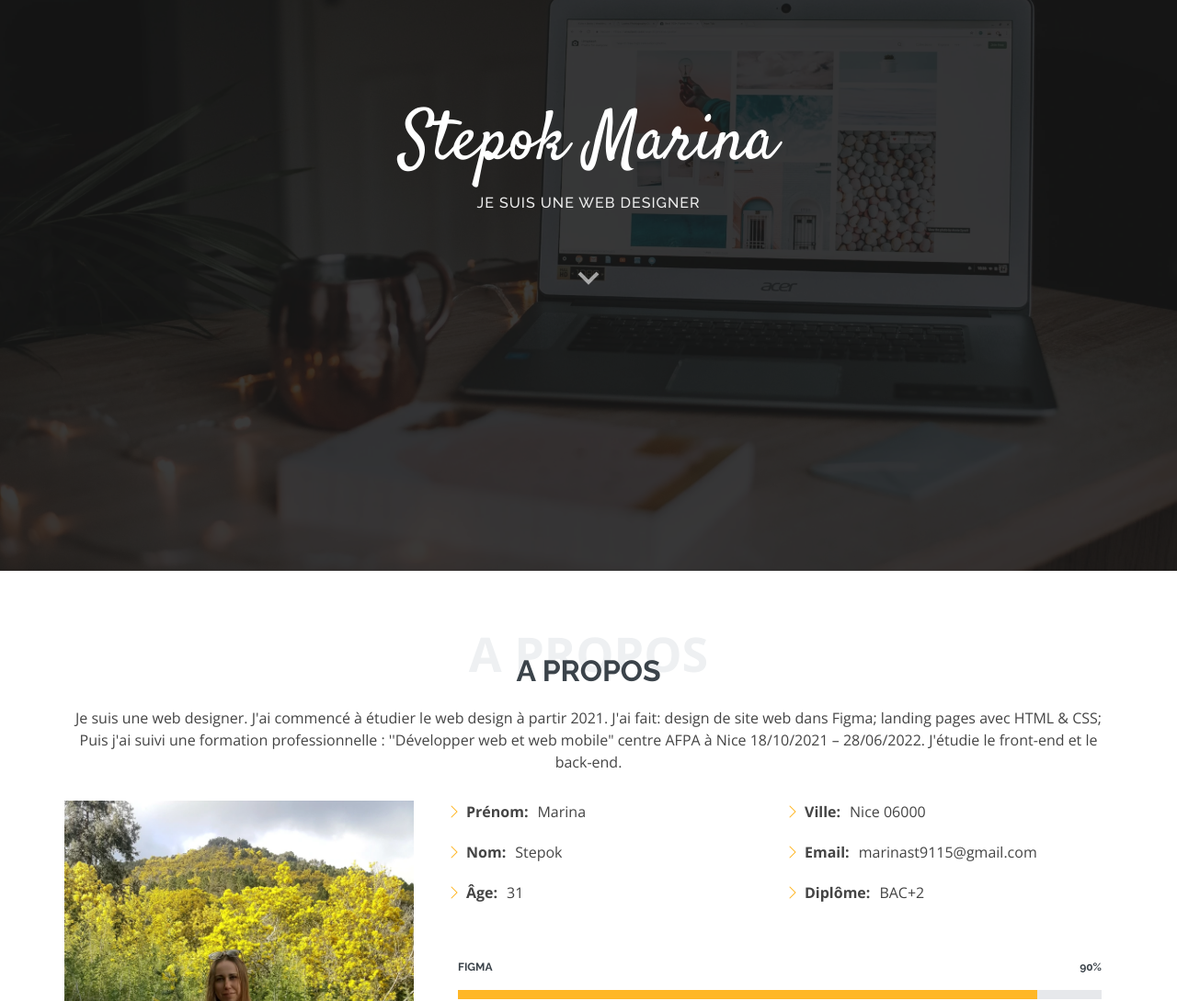
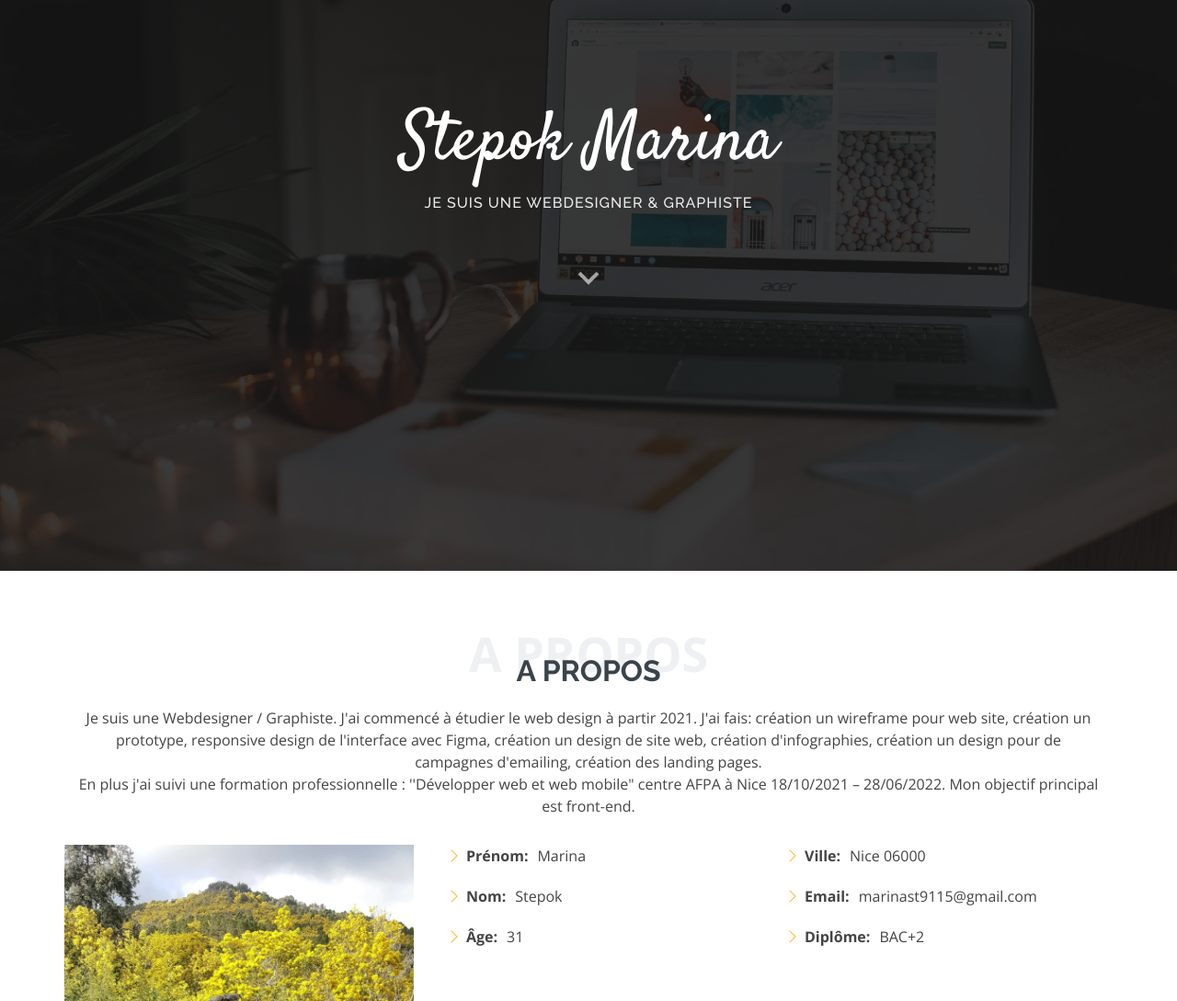
Before and after one commit to MarinaStepok/my-portfolio, a plain HTML site: page index.html in a window 1280 px wide. Shown: the part 179-1268 px from the top of the page at 92% size. Drawn offline with nearby package versions, Linux system fonts and the light colour scheme.

Commit message:
05/13 Webdesigner &amp Graphiste

```diff
--- a/index.html
+++ b/index.html
@@ -53,7 +53,7 @@
   <section id="hero">
     <div class="hero-container">
       <h1>Stepok Marina</h1>
-      <h2>Je suis une Web Designer</h2>
+      <h2>Je suis une Webdesigner &amp Graphiste</h2>
       <!-- <h2>I'm a développeuse web</h2> -->
       <a href="#about" class="btn-scroll scrollto" title="Scroll Down"><i class="bx bx-chevron-down"></i></a>
     </div>
@@ -71,9 +71,14 @@
 
           <!-- <span>About Me</span>
           <h2>About Me</h2> -->
-          <p>Je suis une web designer. J'ai commencé à étudier le web design à partir 2021. J'ai fait: design de site web dans Figma;
-            landing pages avec HTML & CSS; <br>
-            Puis j'ai suivi une formation professionnelle : ''Développer web et web mobile" centre AFPA à Nice 18/10/2021 – 28/06/2022. J'étudie le front-end et le back-end.</p>
+          <p>Je suis une Webdesigner / Graphiste. J'ai commencé à étudier le web design à partir 2021.
+            J'ai fais: création un wireframe pour web site,
+            création un prototype, responsive design de l'interface avec Figma,
+            création un design de site web,
+            création d'infographies,
+            création un design pour de campagnes d'emailing,
+            création des landing pages. <br>
+            En plus j'ai suivi une formation professionnelle : ''Développer web et web mobile" centre AFPA à Nice 18/10/2021 – 28/06/2022. Mon objectif principal est front-end.</p>
 
             <!-- <p>Je suis une développeuse web débutant. J'ai commencé à étudier le développement web à partir de début 2021.
             Mon objectif principal est le développement front-end. En ce moment, j'ai fini une formation de "Développeur Web et
```
